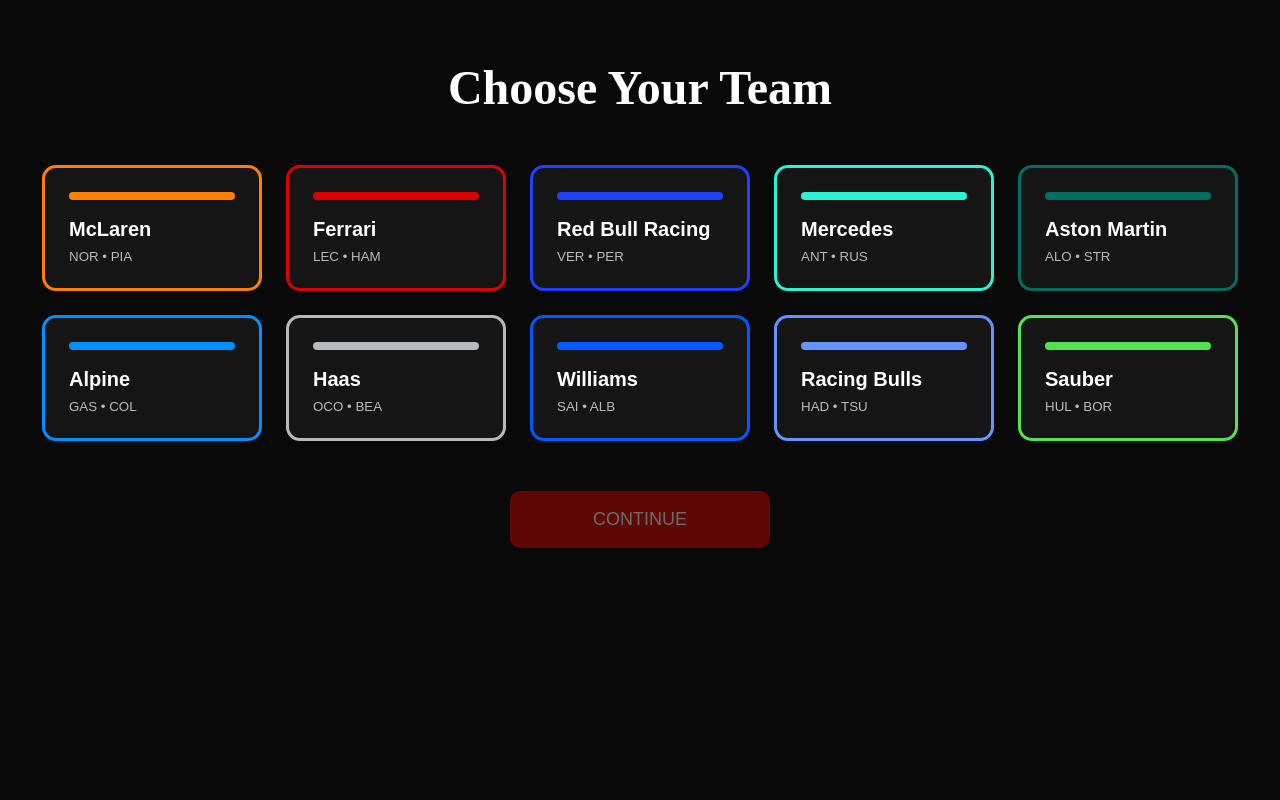
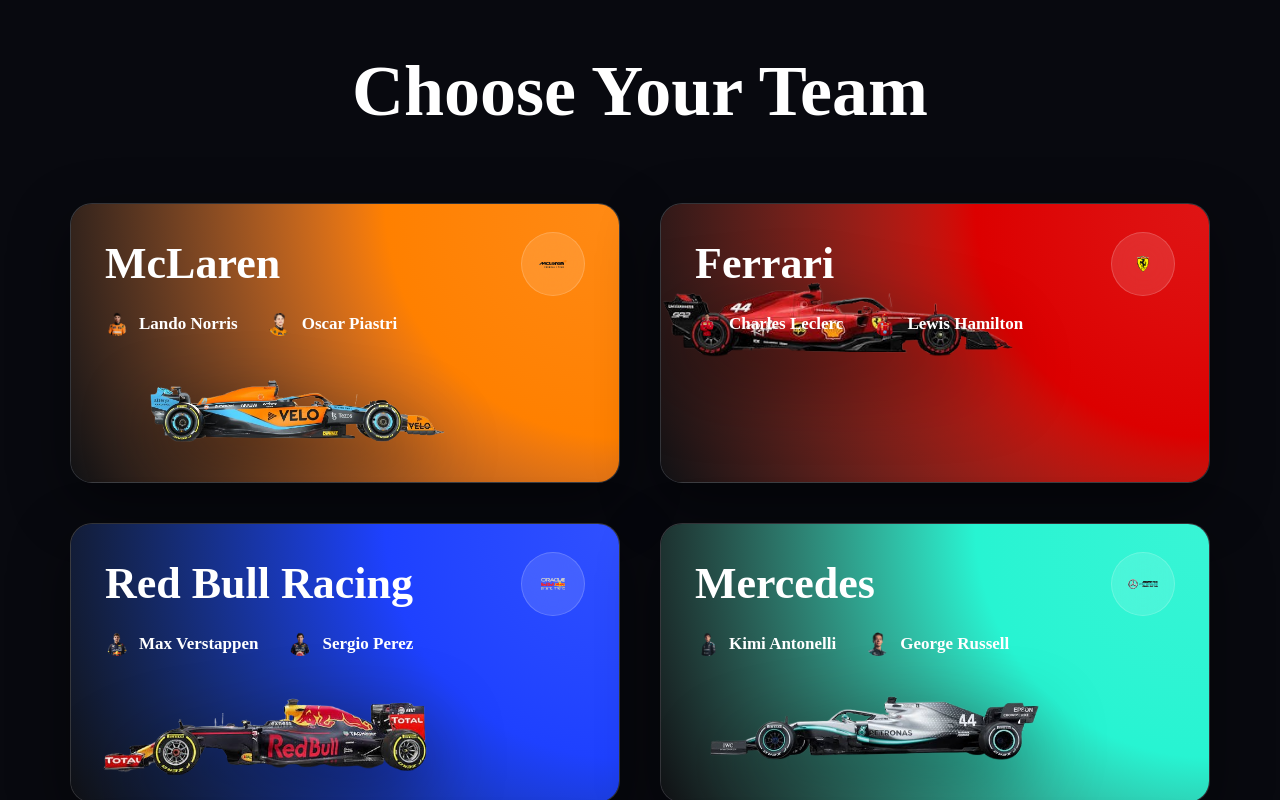
Before and after one commit to rawrrudy/f1-simulator, a React (Vite) app: page / in a window 1280 px wide. Both pictures are taken after a click on the button "NEW GAME". Shown: the top 800 px of the page. Built offline with nearby package versions, Linux system fonts and the light colour scheme.

Commit message:
Visual changes to the game

```diff
--- a/src/game/components/TeamCard/TeamCard.css
+++ b/src/game/components/TeamCard/TeamCard.css
@@ -1,51 +1,191 @@
 .team-card {
-  background: #151515;
+  position: relative;
 
-  border: 3px solid transparent;
-
-  border-radius: 14px;
-
-  padding: 24px;
+  width: 100%;
+  height: 280px;
 
   cursor: pointer;
 
+  overflow-y: auto;
+
+  transition:
+    transform 0.25s ease,
+    box-shadow 0.25s ease;
+}
+
+/* ==========================
+   BACKGROUND
+========================== */
+
+.team-background {
+  position: absolute;
+  inset: 0;
+
+  background:
+    radial-gradient(
+      circle at top right,
+      color-mix(in srgb, var(--team-color) 92%, white),
+      var(--team-color) 38%,
+      #101114 100%
+    );
+}
+
+/* ==========================
+   HEADER
+========================== */
+
+.team-header {
+  position: relative;
+
+  z-index: 2;
+
+  display: flex;
+
+  justify-content: space-between;
+  align-items: center;
+
+  padding: 28px 34px 0;
+}
+
+.team-header h2 {
+  margin: 0;
+
   color: white;
 
-  transition:
-    transform 0.2s ease,
-    box-shadow 0.2s ease;
+  font-size: 44px;
 
-  text-align: left;
+  font-weight: 900;
+
+  line-height: 1;
 }
 
-.team-card:hover {
-  transform: translateY(-6px);
+/* ==========================
+   LOGO
+========================== */
+
+.logo-container {
+  width: 64px;
+  height: 64px;
+
+  display: flex;
+
+  justify-content: center;
+  align-items: center;
+
+  border-radius: 50%;
+
+  background: rgba(255, 255, 255, 0.12);
+
+  backdrop-filter: blur(20px);
+
+  border: 1px solid rgba(255, 255, 255, 0.18);
 }
 
-.team-card.selected {
-  transform: scale(1.03);
+.team-logo {
+  width: 34px;
 
-  box-shadow: 0 0 24px rgba(255, 255, 255, 0.15);
+  transition: transform 0.3s ease;
 }
 
-.team-color {
-  display: block;
+/* ==========================
+   DRIVERS
+========================== */
 
-  width: 100%;
+.driver-row {
+  position: relative;
 
-  height: 8px;
+  z-index: 2;
 
-  border-radius: 999px;
+  display: flex;
 
-  margin-bottom: 18px;
+  gap: 30px;
+
+  padding: 16px 34px;
 }
 
-.team-card h2 {
-  margin: 0 0 8px;
+.driver-chip {
+  display: flex;
+
+  align-items: center;
+
+  gap: 10px;
+
+  color: white;
+
+  font-size: 17px;
+
+  font-weight: 600;
 }
 
-.team-card p {
-  margin: 0;
+.driver-chip img {
+  width: 24px;
+  height: 24px;
 
-  opacity: 0.7;
+  border-radius: 50%;
+
+  object-fit: cover;
 }
+
+/* ==========================
+   CAR
+========================== */
+
+.car-wrapper {
+  position: absolute;
+
+  left: 25px;
+  right: 25px;
+
+  bottom: -18px;
+
+  display: flex;
+
+  justify-content: flex-start;
+
+  pointer-events: none;
+}
+
+.team-car {
+  width: 72%;
+
+  filter: drop-shadow(
+    0 22px 38px rgba(0, 0, 0, 0.45)
+  );
+
+  transition:
+    transform 0.35s ease,
+    filter 0.35s ease;
+}
+
+/* ==========================
+   HOVER
+========================== */
+
+.team-card:hover {
+  transform:
+    translateY(-8px);
+}
+
+.team-card:hover .team-car {
+  transform: scale(1.05);
+}
+
+.team-card:hover .team-logo {
+  transform:
+    rotate(8deg)
+    scale(1.05);
+}
+
+/* ==========================
+   SELECTED
+========================== */
+
+.team-card.selected {
+  box-shadow:
+    0 0 45px
+      color-mix(
+        in srgb,
+        var(--team-color) 70%,
+        white
+      );
+}
--- a/src/game/components/TeamCard/TeamCard.tsx
+++ b/src/game/components/TeamCard/TeamCard.tsx
@@ -1,6 +1,9 @@
 import "./TeamCard.css";
 
+import type { CSSProperties } from "react";
 import type { Team } from "../../data/teams";
+
+import { GlassCard } from "../../ui/GlassCard/GlassCard";
 
 interface TeamCardProps {
   team: Team;
@@ -14,22 +17,61 @@
   onSelect,
 }: TeamCardProps) {
   return (
-    <button
+    <GlassCard
       className={`team-card ${selected ? "selected" : ""}`}
-      style={{ borderColor: team.color }}
       onClick={onSelect}
+      style={
+        {
+          "--team-color": team.color,
+        } as CSSProperties
+      }
     >
-      <span
-        className="team-color"
-        style={{ backgroundColor: team.color }}
-      />
+      <div className="team-background" />
 
-      <h2>{team.name}</h2>
+      <div className="team-header">
+        <h2>{team.name}</h2>
 
-      <p>
-        {team.drivers[0].shortName} •{" "}
-        {team.drivers[1].shortName}
-      </p>
-    </button>
+        <div className="logo-container">
+          <img
+            className="team-logo"
+            src={team.logo}
+            alt={team.name}
+          />
+        </div>
+      </div>
+
+      <div className="driver-row">
+        <div className="driver-chip">
+          <img
+            src={team.driverImages[0]}
+            alt={team.drivers[0].name}
+          />
+
+          <span>{team.drivers[0].name}</span>
+        </div>
+
+        <div className="driver-chip">
+          <img
+            src={team.driverImages[1]}
+            alt={team.drivers[1].name}
+          />
+
+          <span>{team.drivers[1].name}</span>
+        </div>
+      </div>
+
+      <div className="car-wrapper">
+        <img
+          className="team-car"
+          src={team.carImage}
+          style={{
+              transform:
+                  `translate(${team.carOffsetX}px,
+                             ${team.carOffsetY}px)
+                   scale(${team.carScale})`
+          }}
+        />
+      </div>
+    </GlassCard>
   );
 }
--- a/src/game/data/teams.ts
+++ b/src/game/data/teams.ts
@@ -58,6 +58,10 @@
   logo: string;
   carImage: string;
 
+  carScale: number;
+  carOffsetX: number;
+  carOffsetY: number;
+
   driverImages: [string, string];
 
   drivers: [Driver, Driver];
@@ -70,6 +74,9 @@
     color: "#FF8000",
     logo: mclarenLogo,
     carImage: mclarenCar,
+    carScale: 0.95,
+    carOffsetX: 20,
+    carOffsetY: 8,
     driverImages: [norrisImage, piastriImage],
     drivers: [
       {
@@ -91,6 +98,9 @@
     color: "#DC0000",
     logo: ferrariLogo,
     carImage: ferrariCar,
+    carScale: 1.08,
+    carOffsetX: -35,
+    carOffsetY: -8,
     driverImages: [leclercImage, hamiltonImage],
     drivers: [
       {
@@ -112,6 +122,9 @@
     color: "#1E41FF",
     logo: redBullLogo,
     carImage: redBullCar,
+    carScale: 1.03,
+    carOffsetX: -10,
+    carOffsetY: 0,
     driverImages: [verstappenImage, perezImage],
     drivers: [
       {
@@ -133,6 +146,9 @@
     color: "#27F4D2",
     logo: mercedesLogo,
     carImage: mercedesCar,
+    carScale: 1.02,
+    carOffsetX: 8,
+    carOffsetY: 4,
     driverImages: [antonelliImage, russellImage],
     drivers: [
       {
@@ -154,6 +170,9 @@
     color: "#006F62",
     logo: astonMartinLogo,
     carImage: astonMartinCar,
+    carScale: 1.01,
+    carOffsetX: 5,
+    carOffsetY: 10,
     driverImages: [alonsoImage, strollImage],
     drivers: [
       {
@@ -175,6 +194,9 @@
     color: "#0090FF",
     logo: alpineLogo,
     carImage: alpineCar,
+    carScale: 0.98,
+    carOffsetX: 10,
+    carOffsetY: 12,
     driverImages: [gaslyImage, colapintoImage],
     drivers: [
       {
@@ -196,6 +218,9 @@
     color: "#B6BABD",
     logo: haasLogo,
     carImage: haasCar,
+    carScale: 1.00,
+    carOffsetX: 0,
+    carOffsetY: 8,
     driverImages: [oconImage, bearmanImage],
     drivers: [
       {
@@ -217,6 +242,9 @@
     color: "#005AFF",
     logo: williamsLogo,
     carImage: williamsCar,
+    carScale: 0.97,
+    carOffsetX: 12,
+    carOffsetY: 10,
     driverImages: [sainzImage, albonImage],
     drivers: [
       {
@@ -238,6 +266,9 @@
     color: "#6692FF",
     logo: racingBullsLogo,
     carImage: racingBullsCar,
+    carScale: 0.99,
+    carOffsetX: 8,
+    carOffsetY: 8,
     driverImages: [hadjarImage, tsunodaImage],
     drivers: [
       {
@@ -259,6 +290,9 @@
     color: "#52E252",
     logo: sauberLogo,
     carImage: sauberCar,
+    carScale: 1.00,
+    carOffsetX: 5,
+    carOffsetY: 6,
     driverImages: [hulkenbergImage, bortoletoImage],
     drivers: [
       {
--- a/src/game/screens/TeamSelection/TeamSelection.css
+++ b/src/game/screens/TeamSelection/TeamSelection.css
@@ -1,61 +1,69 @@
-.team-selection{
+.team-selection {
+  min-height: 100vh;
 
-    min-height:100vh;
+  background: #08090f;
 
-    background:#090909;
+  color: white;
 
-    color:white;
+  padding: 50px 70px;
 
-    padding:60px;
-
-    display:flex;
-
-    flex-direction:column;
-
-    align-items:center;
+  overflow-y: auto;
 }
 
-.team-selection h1{
+.team-selection h1 {
+  text-align: center;
 
-    font-size:48px;
+  font-size: 72px;
 
-    margin-bottom:50px;
+  font-weight: 900;
+
+  margin-bottom: 70px;
 }
 
 .team-grid{
 
-    display:grid;
+    display: grid;
 
-    grid-template-columns:repeat(5,220px);
+    grid-template-columns:
+        repeat(2,minmax(0,1fr));
 
-    gap:24px;
-
-    margin-bottom:50px;
+    gap:40px;
 }
 
+.continue-button {
+  display: block;
 
-.continue-button{
+  margin: 70px auto 20px;
 
-    width:260px;
+  width: 320px;
 
-    padding:18px;
+  height: 64px;
 
-    background:#E10600;
+  border: none;
 
-    color:white;
+  border-radius: 18px;
 
-    border:none;
+  background: #e10600;
 
-    border-radius:10px;
+  color: white;
 
-    font-size:18px;
+  font-size: 20px;
 
-    cursor:pointer;
+  font-weight: 700;
+
+  cursor: pointer;
+
+  transition: 0.25s ease;
 }
 
-.continue-button:disabled{
+.continue-button:hover:not(:disabled) {
+  transform: translateY(-3px);
 
-    opacity:.4;
+  box-shadow: 0 18px 40px rgba(225, 6, 0, 0.4);
+}
 
-    cursor:not-allowed;
+.continue-button:disabled {
+  opacity: 0.4;
+
+  cursor: not-allowed;
 }
--- a/src/index.css
+++ b/src/index.css
@@ -12,6 +12,6 @@
 }
 
 body {
-  overflow: hidden;
+  overflow-y: auto;
   background: #0b0d12;
 }
--- a/src/ui/hud/styles/hud.css
+++ b/src/ui/hud/styles/hud.css
@@ -2,7 +2,7 @@
     position: absolute;
     inset: 0;
     pointer-events: none;
-    overflow: hidden;
+    overflow-y: auto;
     font-family: Inter, Arial, Helvetica, sans-serif;
     color: white;
 }
--- a/src/ui/hud/styles/race-control.css
+++ b/src/ui/hud/styles/race-control.css
@@ -14,7 +14,7 @@
 
     border-radius: 8px;
 
-    overflow: hidden;
+    overflow-y: auto;
 
     animation: slideUp .35s ease;
 }
--- a/src/ui/hud/styles/timing.css
+++ b/src/ui/hud/styles/timing.css
@@ -9,7 +9,7 @@
     backdrop-filter: blur(12px);
 
     border-radius: 8px;
-    overflow: hidden;
+    overflow-y: auto;
 
     box-shadow: 0 12px 40px rgba(0,0,0,.45);
 }
--- a/src/ui/hud/styles/top-bar.css
+++ b/src/ui/hud/styles/top-bar.css
@@ -18,7 +18,7 @@
 
     border-radius: 8px;
 
-    overflow: hidden;
+    overflow-y: auto;
 
     font-size: 13px;
 
```
